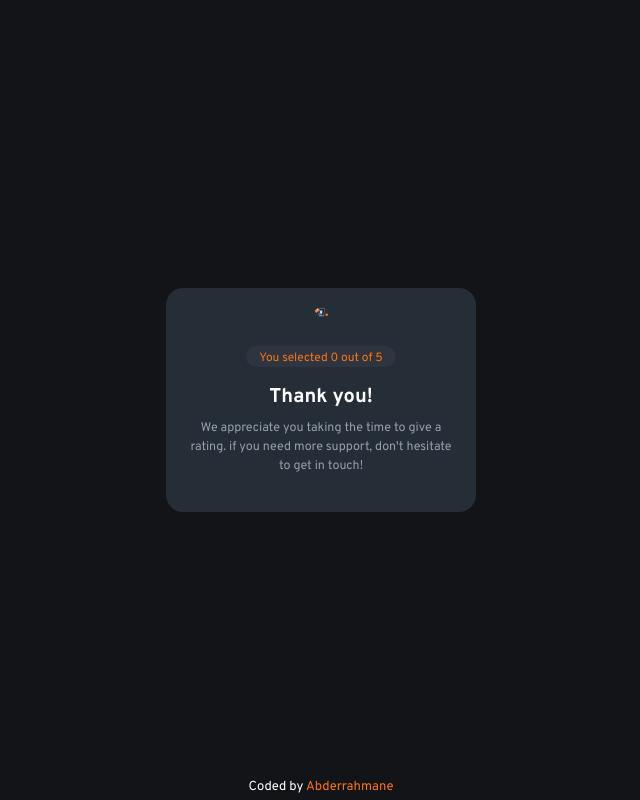
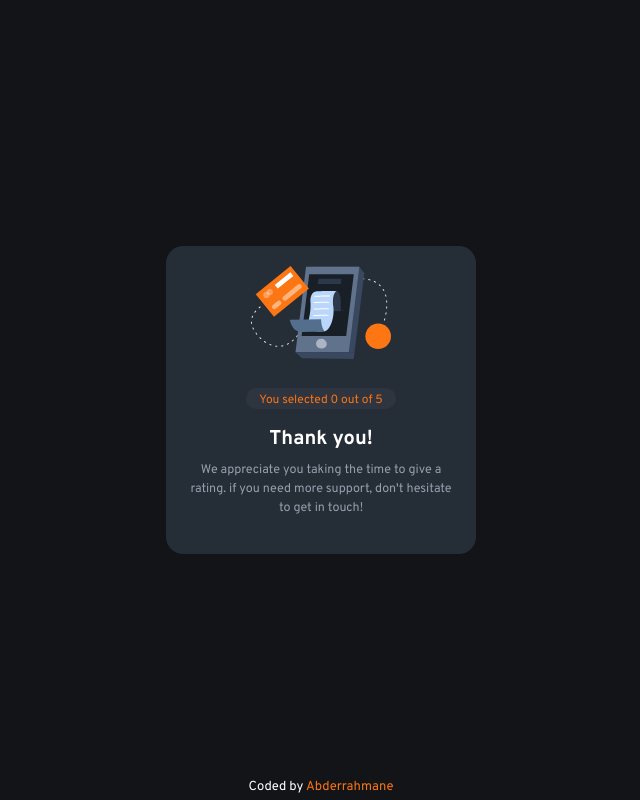
Before and after one commit to AbderrahmaneGuerinik/Frontend-Mentor-Challenge-Interactive-rating-component, a plain HTML site: page index.html in a window 1280 px wide. Both pictures are taken after a click on the button "SUBMIT". Shown: the whole page, without its empty margins (319-959 px from the left). Drawn offline with Linux system fonts and the light colour scheme.

Commit message:
Update index.html

```diff
--- a/index.html
+++ b/index.html
@@ -41,7 +41,7 @@
 
 
    <div class="rating hidden" id="thank">
-    <img src="images/illustration-thank-you.svg" width="14rem" alt="thank you" class="thank-you-illustration">
+    <img src="images/illustration-thank-you.svg"  alt="thank you" class="thank-you-illustration">
     <div class="container">
     <p class="rating__description select">
       You selected <span id="selected">0</span> out of 5
```
